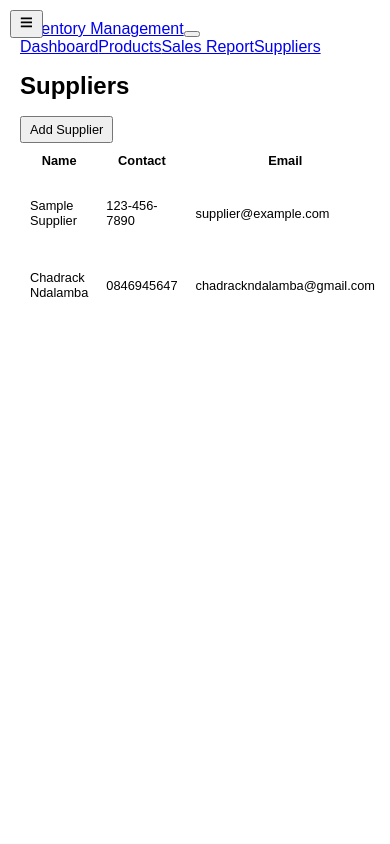
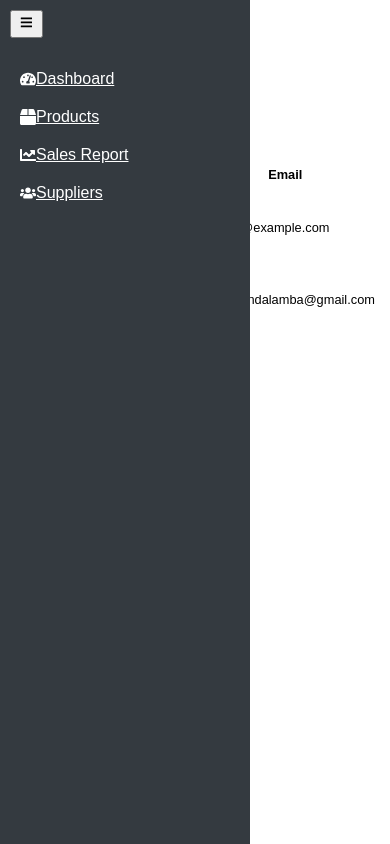
Before and after one commit to Chad96/-Inventory-Management-System, a React (Vite) app: page /suppliers in a window 390 px wide. Shown: the top 844 px of the page. Built offline with nearby package versions, Linux system fonts and the light colour scheme; data requests are answered from the project's data file.

Commit message:
Sidebar added

```diff
--- a/db.json
+++ b/db.json
@@ -9,6 +9,16 @@
       "lowStockThreshold": 10,
       "supplierId": 1,
       "id": "1"
+    },
+    {
+      "id": "3bd7",
+      "name": "Pens",
+      "description": "Blue and Black Pens fr",
+      "price": 1000,
+      "category": "Stationery",
+      "stock": 35,
+      "lowStockThreshold": 17,
+      "supplierId": null
     }
   ],
   "suppliers": [
--- a/src/App.jsx
+++ b/src/App.jsx
@@ -10,7 +10,7 @@ import Suppliers from './pages/Suppliers';
 import './index.css';
 
 function App() {
-  const [isSidebarActive, setSidebarActive] = useState(false);
+  const [isSidebarActive, setSidebarActive] = useState(true); // Default to true for visibility on all screens
 
   const toggleSidebar = () => {
     setSidebarActive(!isSidebarActive);
--- /dev/null
+++ b/src/components/Sidebar.css
@@ -0,0 +1,44 @@
+/* Sidebar-specific styles */
+.sidebar {
+  position: fixed;
+  top: 0;
+  left: 0;
+  height: 100%;
+  width: 250px;
+  background-color: #343a40;
+  padding-top: 60px; /* Space for navbar */
+  transition: transform 0.3s ease;
+  z-index: 1000;
+  transform: translateX(0); /* Default visible on all screens */
+}
+
+.sidebar.collapsed {
+  transform: translateX(-250px); /* Hidden when collapsed */
+}
+
+.sidebar.active {
+  transform: translateX(0); /* Explicitly visible when active */
+}
+
+.sidebar .nav-link {
+  color: #fff;
+  padding: 10px 20px;
+  display: flex;
+  align-items: center;
+  font-size: 1rem;
+}
+
+.sidebar .nav-link:hover {
+  background-color: #495057;
+}
+
+/* Media Queries for Sidebar Responsiveness */
+@media (max-width: 768px) {
+  .sidebar {
+    transform: translateX(-250px); /* Hidden by default on mobile */
+  }
+
+  .sidebar.active {
+    transform: translateX(0); /* Visible when toggled */
+  }
+}
--- a/src/components/Sidebar.jsx
+++ b/src/components/Sidebar.jsx
@@ -1,6 +1,7 @@
 import { Nav } from 'react-bootstrap';
 import { Link } from 'react-router-dom';
 import { FaTachometerAlt, FaBox, FaChartLine, FaUsers } from 'react-icons/fa';
+import './Sidebar.css';
 
 function Sidebar({ isSidebarActive, toggleSidebar }) {
   return (
--- a/src/index.css
+++ b/src/index.css
@@ -3,52 +3,21 @@ body {
   font-family: 'Arial', sans-serif;
 }
 
-/* Sidebar Styles */
-.sidebar {
-  position: fixed;
-  top: 0;
-  left: 0;
-  height: 100%;
-  width: 250px;
-  background-color: #343a40;
-  padding-top: 20px;
-  transition: transform 0.3s ease;
-  z-index: 1000;
-}
-
-.sidebar.collapsed {
-  transform: translateX(-250px);
-}
-
-.sidebar.active {
-  transform: translateX(0);
-}
-
-.sidebar .nav-link {
-  color: #fff;
-  padding: 10px 20px;
-  display: flex;
-  align-items: center;
-}
-
-.sidebar .nav-link:hover {
-  background-color: #495057;
-}
-
 /* Main Content */
 .main-content {
-  margin-left: 250px;
+  margin-left: 250px; /* Offset for sidebar */
   padding: 20px;
+  padding-top: 70px; /* Space for navbar */
   transition: margin-left 0.3s ease;
 }
 
 .main-content.collapsed {
-  margin-left: 0;
+  margin-left: 0; /* No offset when sidebar is collapsed */
 }
 
 /* Toggle Button */
 .toggle-btn {
-  display: none;
+  display: none; /* Hidden by default on desktop */
   position: fixed;
   top: 10px;
   left: 10px;
@@ -58,24 +27,19 @@ body {
 /* Navbar Styles */
 .navbar {
   z-index: 900;
+  position: fixed;
+  width: 100%;
+  top: 0;
 }
 
 /* Media Queries for Responsiveness */
 @media (max-width: 768px) {
-  .sidebar {
-    transform: translateX(-250px);
-  }
-
-  .sidebar.active {
-    transform: translateX(0);
-  }
-
   .main-content {
-    margin-left: 0;
+    margin-left: 0; /* No offset on mobile */
   }
 
   .toggle-btn {
-    display: block;
+    display: block; /* Show toggle button on mobile */
   }
 
   .table-responsive {
--- a/src/pages/Dashboard.jsx
+++ b/src/pages/Dashboard.jsx
@@ -30,7 +30,7 @@ function Dashboard() {
 
   return (
     <div>
-      <Navbar bg="light" expand="lg" className="mb-4">
+      {/* <Navbar bg="light" expand="lg" className="mb-4">
         <Container>
           <Navbar.Brand as={Link} to="/">Inventory Management</Navbar.Brand>
           <Navbar.Toggle aria-controls="basic-navbar-nav" />
@@ -43,7 +43,7 @@ function Dashboard() {
             </Nav>
           </Navbar.Collapse>
         </Container>
-      </Navbar>
+      </Navbar> */}
       <h1>Dashboard</h1>
       {error && <Alert variant="danger">{error}</Alert>}
       {lowStock.length > 0 && (
--- a/src/pages/Products.jsx
+++ b/src/pages/Products.jsx
@@ -96,7 +96,7 @@ function Products() {
 
   return (
     <div>
-      <Navbar bg="light" expand="lg" className="mb-4">
+      {/* <Navbar bg="light" expand="lg" className="mb-4">
         <Container>
           <Navbar.Brand as={Link} to="/">Inventory Management</Navbar.Brand>
           <Navbar.Toggle aria-controls="basic-navbar-nav" />
@@ -109,7 +109,7 @@ function Products() {
             </Nav>
           </Navbar.Collapse>
         </Container>
-      </Navbar>
+      </Navbar> */}
       <h1>Products</h1>
       {error && <Alert variant="danger">{error}</Alert>}
       <Button onClick={() => setShowModal(true)} className="mb-3">
--- a/src/pages/SalesReport.jsx
+++ b/src/pages/SalesReport.jsx
@@ -58,7 +58,7 @@ function SalesReport() {
 
   return (
     <div>
-      <Navbar bg="light" expand="lg" className="mb-4">
+      {/* <Navbar bg="light" expand="lg" className="mb-4">
         <Container>
           <Navbar.Brand as={Link} to="/">Inventory Management</Navbar.Brand>
           <Navbar.Toggle aria-controls="basic-navbar-nav" />
@@ -71,7 +71,7 @@ function SalesReport() {
             </Nav>
           </Navbar.Collapse>
         </Container>
-      </Navbar>
+      </Navbar> */}
       <h1>Sales Report (Last 30 Days)</h1>
       {error && <Alert variant="danger">{error}</Alert>}
       <Button onClick={() => setShowModal(true)} className="mb-3">
--- a/src/pages/Suppliers.jsx
+++ b/src/pages/Suppliers.jsx
@@ -66,7 +66,7 @@ function Suppliers() {
 
   return (
     <div>
-      <Navbar bg="light" expand="lg" className="mb-4">
+      {/* <Navbar bg="light" expand="lg" className="mb-4">
         <Container>
           <Navbar.Brand as={Link} to="/">Inventory Management</Navbar.Brand>
           <Navbar.Toggle aria-controls="basic-navbar-nav" />
@@ -79,7 +79,7 @@ function Suppliers() {
             </Nav>
           </Navbar.Collapse>
         </Container>
-      </Navbar>
+      </Navbar> */}
       <h1>Suppliers</h1>
       {error && <Alert variant="danger">{error}</Alert>}
       <Button onClick={() => setShowModal(true)} className="mb-3">
```
